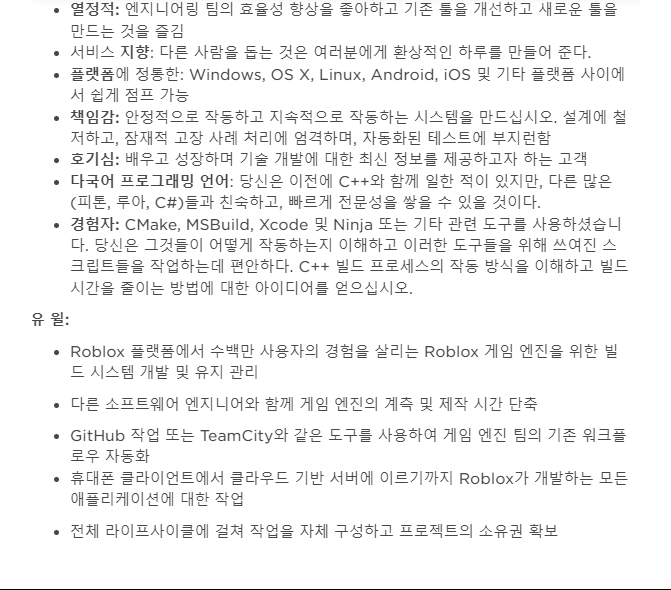
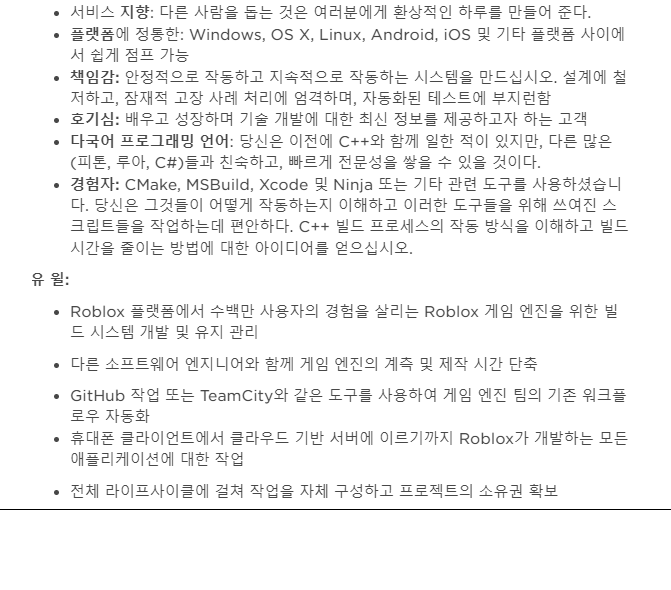
Before and after one commit to khhm3787/dongariwebsite, a plain HTML site: page 4.html in a window 1280 px wide. Shown: the part 721-1311 px from the top of the page, without its empty margins (304-975 px from the left). After the commit the page ends 1231 px from the top, so only its background shows below. Drawn offline with Linux system fonts and the light colour scheme.

Commit message:
Update 4.html

```diff
--- a/4.html
+++ b/4.html
@@ -78,8 +78,6 @@ p {
 .footer2 {
   text-align: center;
   border-bottom: 1px solid black;
-  padding-top: 40px;
-  padding-bottom: 40px;
 }
 .nav>ul>li>a:hover {
   border-bottom: 3px solid grey;
```
